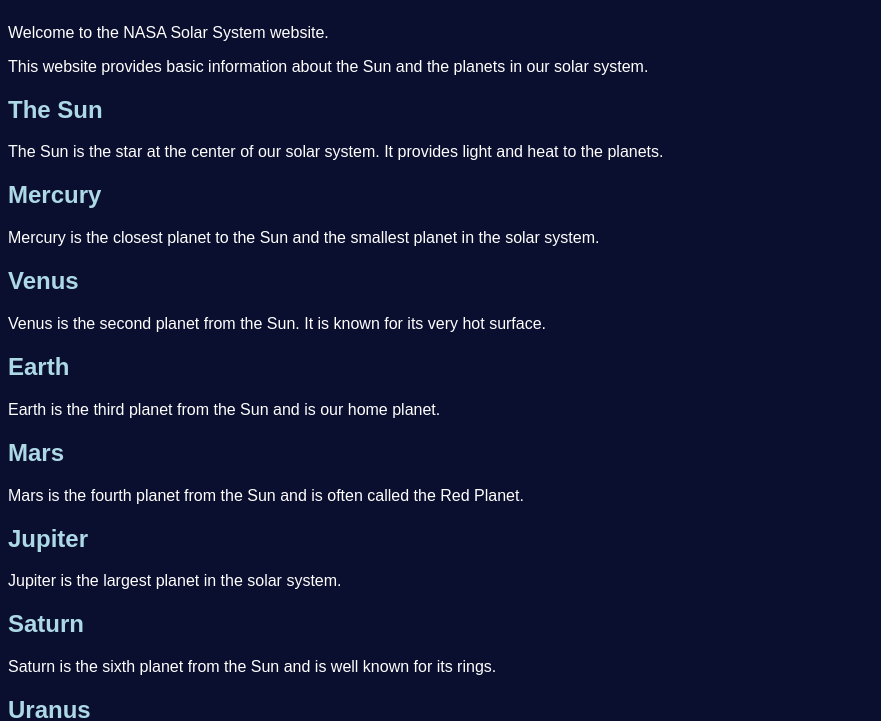
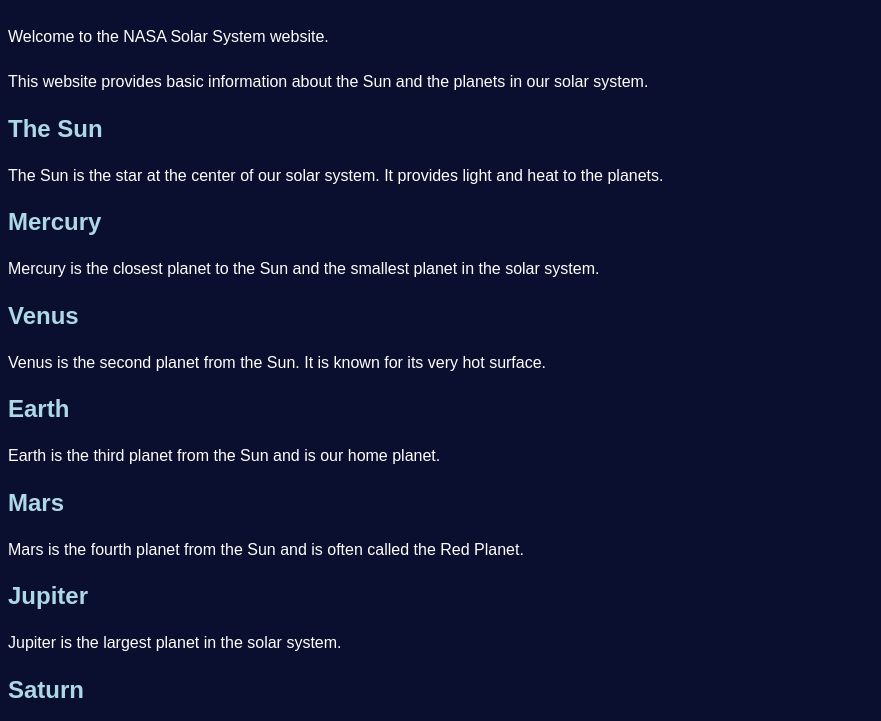
Before and after one commit to maryamalbastaki/NASA-Solar-System, a plain HTML site: page index.html in a window 1280 px wide. Shown: the part 75-796 px from the top of the page, without its empty margins (0-881 px from the left). Drawn offline with Linux system fonts and the light colour scheme.

Commit message:
Add paragraph styling

```diff
--- a/index.html
+++ b/index.html
@@ -15,6 +15,10 @@
 
     h2 {
         color: lightblue;
+    }
+         p {
+        line-height: 1.6;
+        margin-bottom: 20px;
     }
 </style>
 </head>
```
